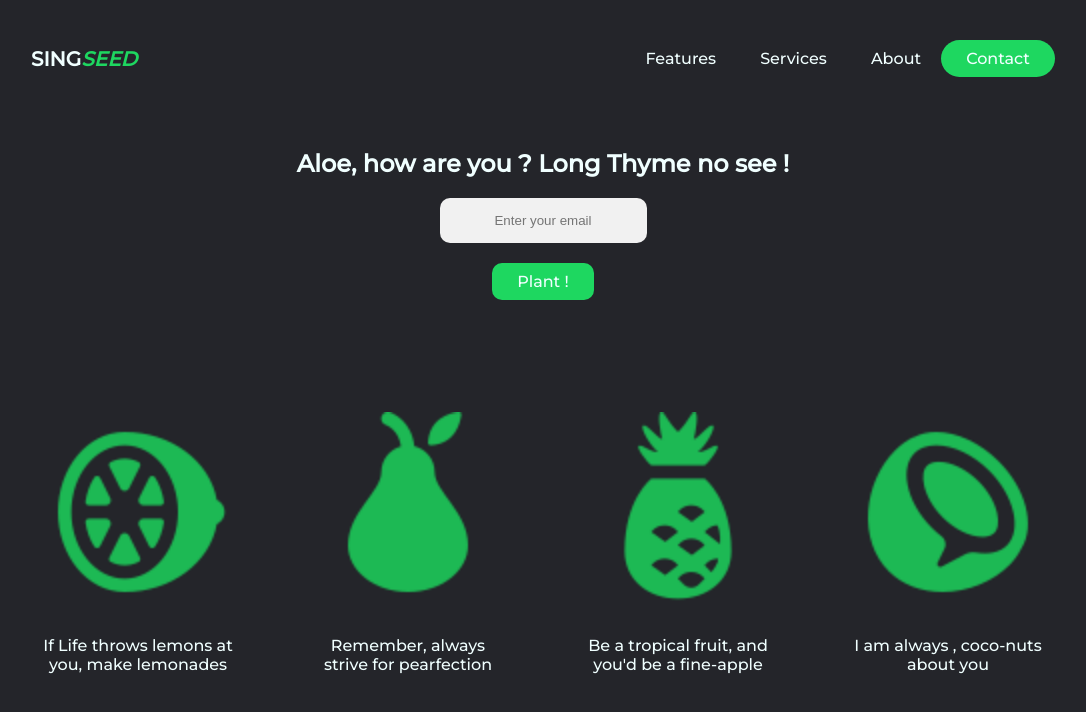
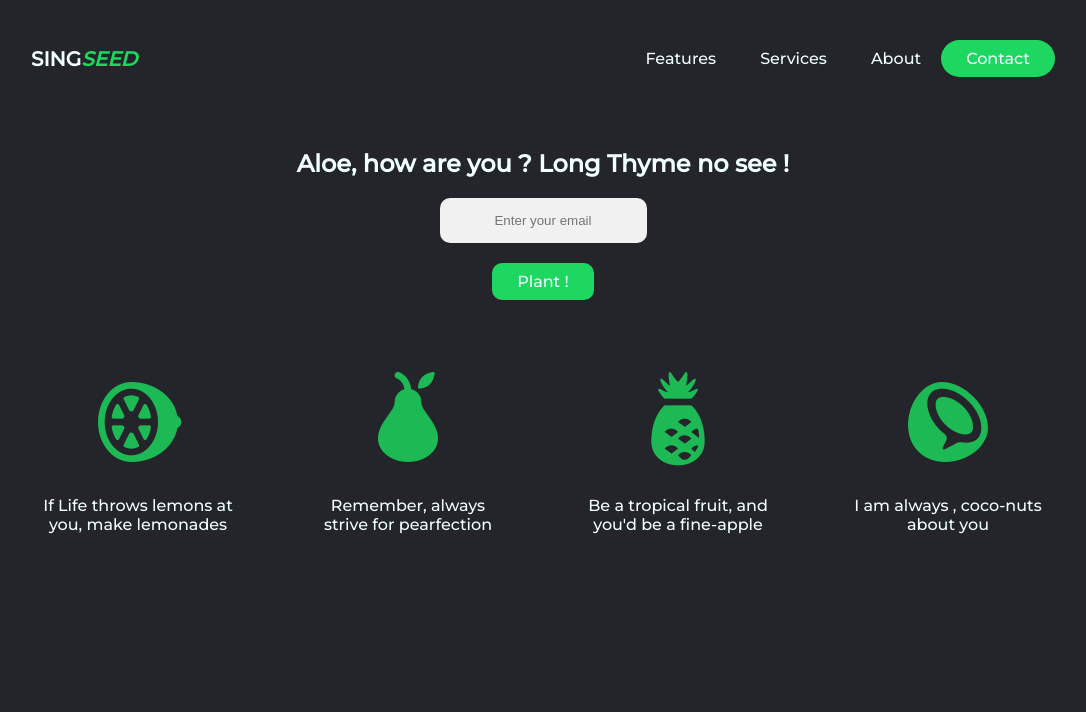
Before and after one commit to chhroot/fcc-product-landing-page, a plain HTML site: page index.html in a window 1280 px wide. Shown: the whole page, without its empty margins (97-1183 px from the left). Drawn offline with Linux system fonts and the light colour scheme.

Commit message:
Updated style.css

```diff
--- a/style.css
+++ b/style.css
@@ -24,7 +24,7 @@ body {
 
 .bass {
   font-style: italic;
-  color:  rgb(30,215,96);
+  color: rgb(30, 215, 96);
 }
 
 li,
@@ -58,12 +58,12 @@ header {
 }
 
 .nav-links li a:hover {
-  color: rgb(30,215,96);
+  color: rgb(30, 215, 96);
 }
 
 button {
   padding: 9px 25px;
-  background-color: rgba(30,215,96,1);
+  background-color: rgba(30, 215, 96, 1);
   transition: all 0.3s ease 0s;
   border: none;
   cursor: pointer;
@@ -71,12 +71,13 @@ button {
 }
 
 button:hover {
-  background-color: rgba(30,215,96,0.7);
+  background-color: rgba(30, 215, 96, 0.7);
 }
 
 h2 {
   color: azure;
   font-family: "Montserrat", Helvetica, sans-serif;
+  text-align: center;
 }
 
 .hero {
@@ -110,7 +111,7 @@ input[type="email"]::placeholder {
 }
 
 input[type="email"]:focus {
-  border: 2px solid rgb(30,215,96);
+  border: 2px solid rgb(30, 215, 96);
   outline: none;
 }
 
@@ -118,25 +119,35 @@ input[type="email"]:focus {
   border-radius: 10px;
 }
 
-img{
-  width: 200px;
-  height: auto;
-}
+/* img{
+  width: 100px;
+  height: 100px;
+} */
 
-.container{
-  margin-top: 80px;
+.container {
+  padding: 40px;
   display: flex;
   justify-content: center;
   align-items: center;
   gap: 70px;
+  text-align: center;
 }
 
-.info{
-  max-width: 200px;
+@media only screen and (max-width: 600px) {
+  .container {
+    flex-direction: column;
+  }
 }
 
-.text{
-  text-align: center;
+.info {
+  max-width: 200px;
+  transition: transform 0.2s;
+}
+
+.info:hover {
+  transform: scale(1.1);
+}
+.text {
   font-size: 16px;
   color: azure;
   font-family: "Montserrat", Helvetica, sans-serif;
```
